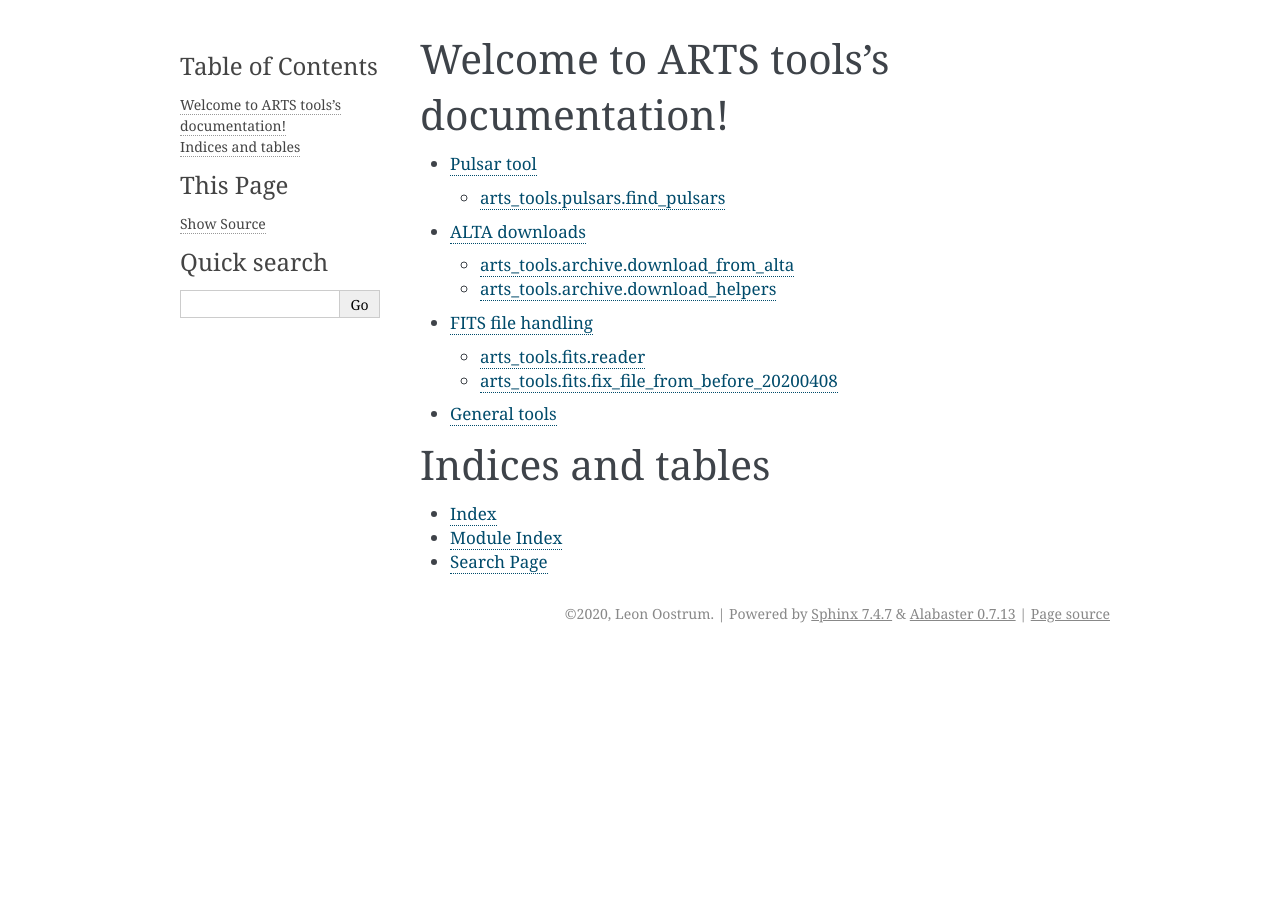
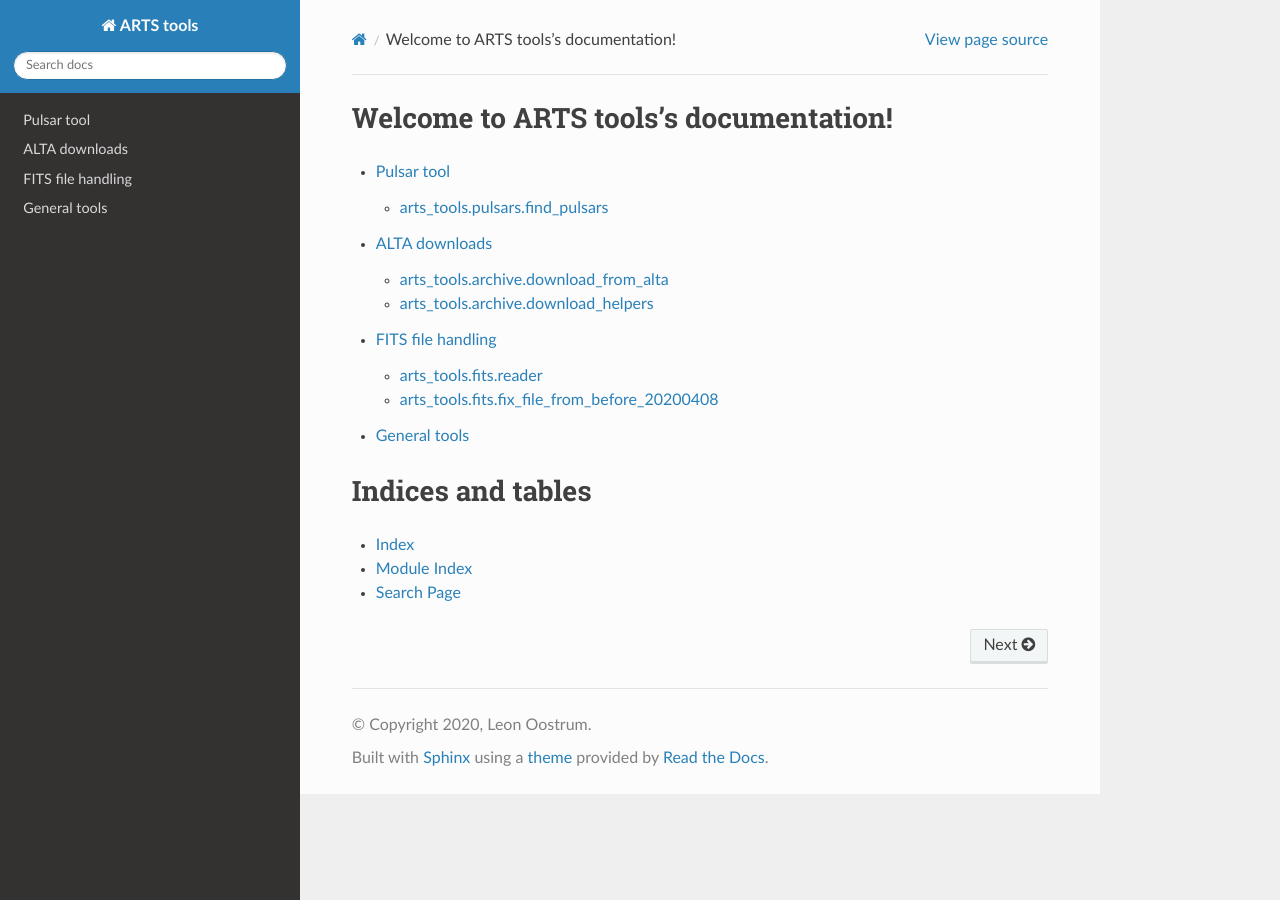
Before and after one commit to loostrum/arts_tools, a Sphinx documentation site: the page built from docs/index.rst, in a window 1280 px wide. Built offline with Sphinx 7.4.7 and the Read the Docs theme 2.0.0, drawn with Linux system fonts in a browser that asks for light colours.

Commit message:
Move to RTD theme for docs

```diff
--- /dev/null
+++ b/docs/_static/custom.css
@@ -0,0 +1,3 @@
+.section {
+    text-align:justify;
+}
--- a/docs/conf.py
+++ b/docs/conf.py
@@ -30,13 +30,14 @@
 # Add any Sphinx extension module names here, as strings. They can be
 # extensions coming with Sphinx (named 'sphinx.ext.*') or your custom
 # ones.
-extensions = ['sphinx.ext.autodoc']
+extensions = ['sphinx.ext.autodoc', 'sphinx.ext.autosectionlabel']
 
 # concat class and __init__ docstrings
 autoclass_content = 'both'
 
 # what to show with autodoc
-autodoc_default_flags = ['members', 'undoc-members', 'private-members', 'show-inheritance']
+autodoc_default_options = {'members': True, 'undoc-members': True,
+                           'private-members': True, 'show-inheritance': True}
 
 # Add any paths that contain templates here, relative to this directory.
 templates_path = ['_templates']
@@ -52,7 +53,7 @@
 # The theme to use for HTML and HTML Help pages.  See the documentation for
 # a list of builtin themes.
 #
-html_theme = 'alabaster'
+html_theme = 'sphinx_rtd_theme'
 
 # Add any paths that contain custom static files (such as style sheets) here,
 # relative to this directory. They are copied after the builtin static files,
```
